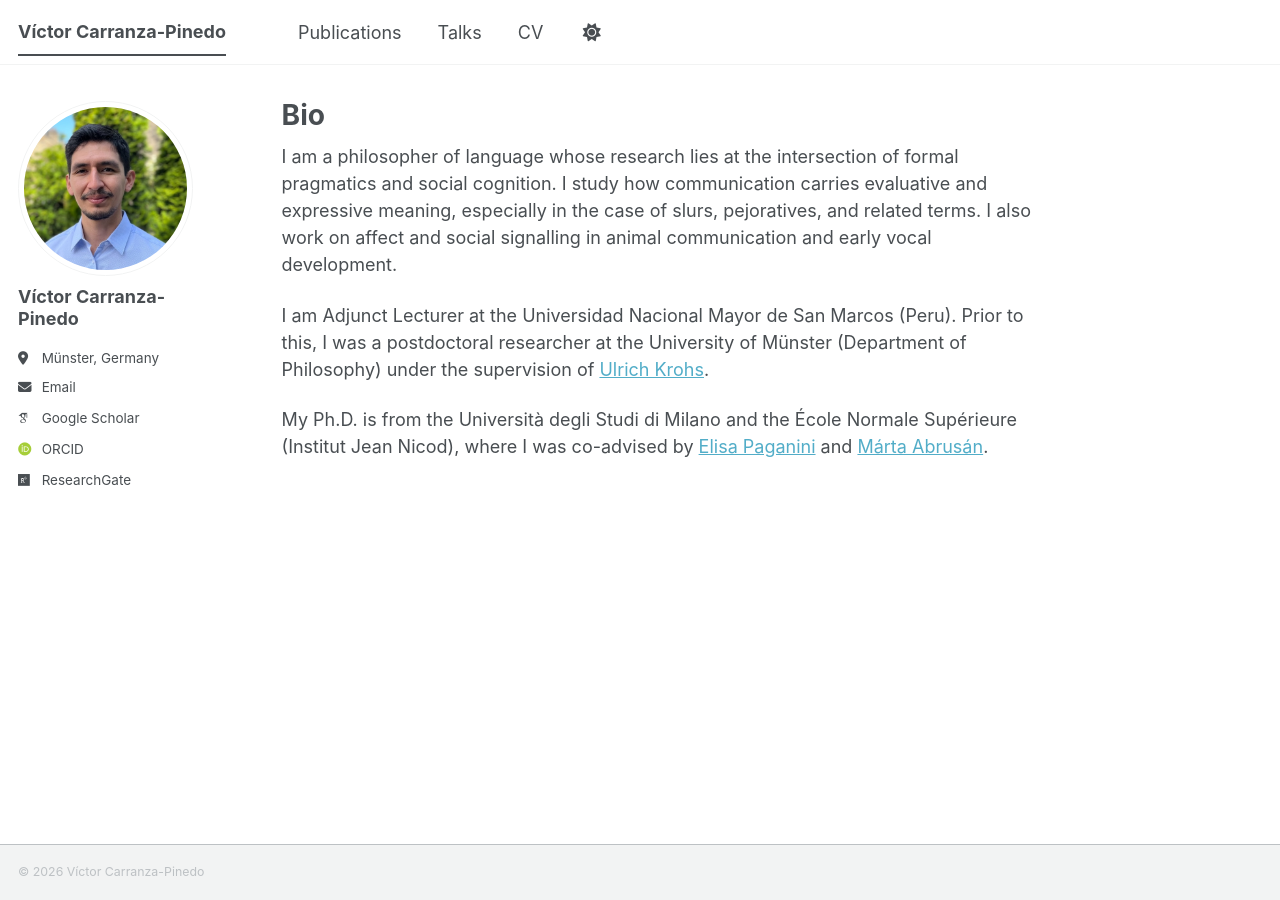
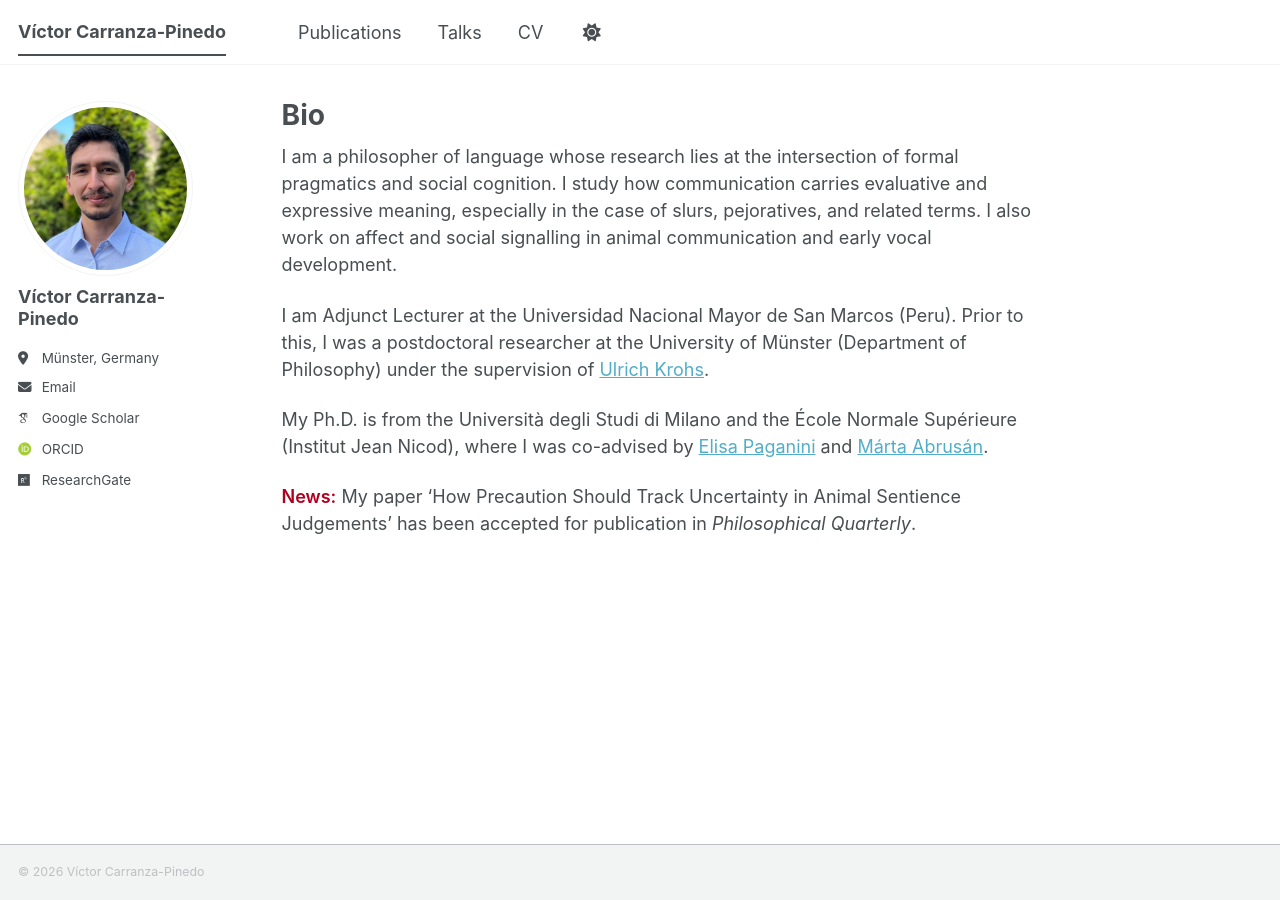
Before and after one commit to carranza-pinedo/carranza-pinedo.github.io, a Jekyll site: the page built from _pages/about.md, in a window 1280 px wide. Built offline with Jekyll 4.4.1, drawn with Linux system fonts in a browser that asks for light colours; some web fonts are replaced; a script bundle is joined from its source files by our own code; library files that are not in the unit come from our copies; a file with an impossible date is left out.

Commit message:
Update about.md

```diff
--- a/_pages/about.md
+++ b/_pages/about.md
@@ -14,3 +14,8 @@
 I am Adjunct Lecturer at the Universidad Nacional Mayor de San Marcos (Peru). Prior to this, I was a postdoctoral researcher at the University of Münster (Department of Philosophy) under the supervision of [Ulrich Krohs](https://www.uni-muenster.de/PhilSem/mitglieder/krohs/krohs.html).
 
 My Ph.D. is from the Università degli Studi di Milano and the École Normale Supérieure (Institut Jean Nicod), where I was co-advised by [Elisa Paganini](https://www.unimi.it/en/ugov/person/elisa-paganini) and [Márta Abrusán](https://sites.google.com/site/martaabrusan/).
+
+<p>
+<span style="color: #b00020; font-weight: 600;">News:</span>
+My paper ‘How Precaution Should Track Uncertainty in Animal Sentience Judgements’ has been accepted for publication in <em>Philosophical Quarterly</em>.
+</p>
```
